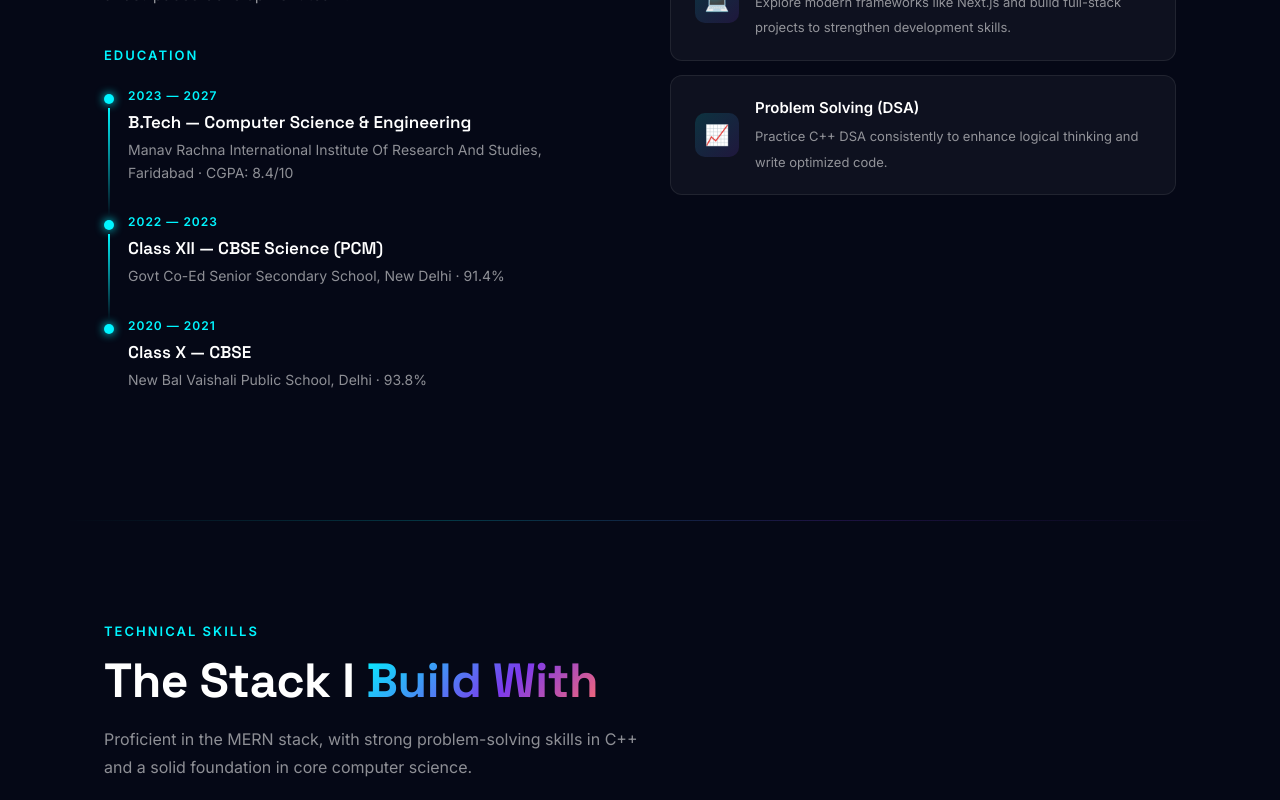
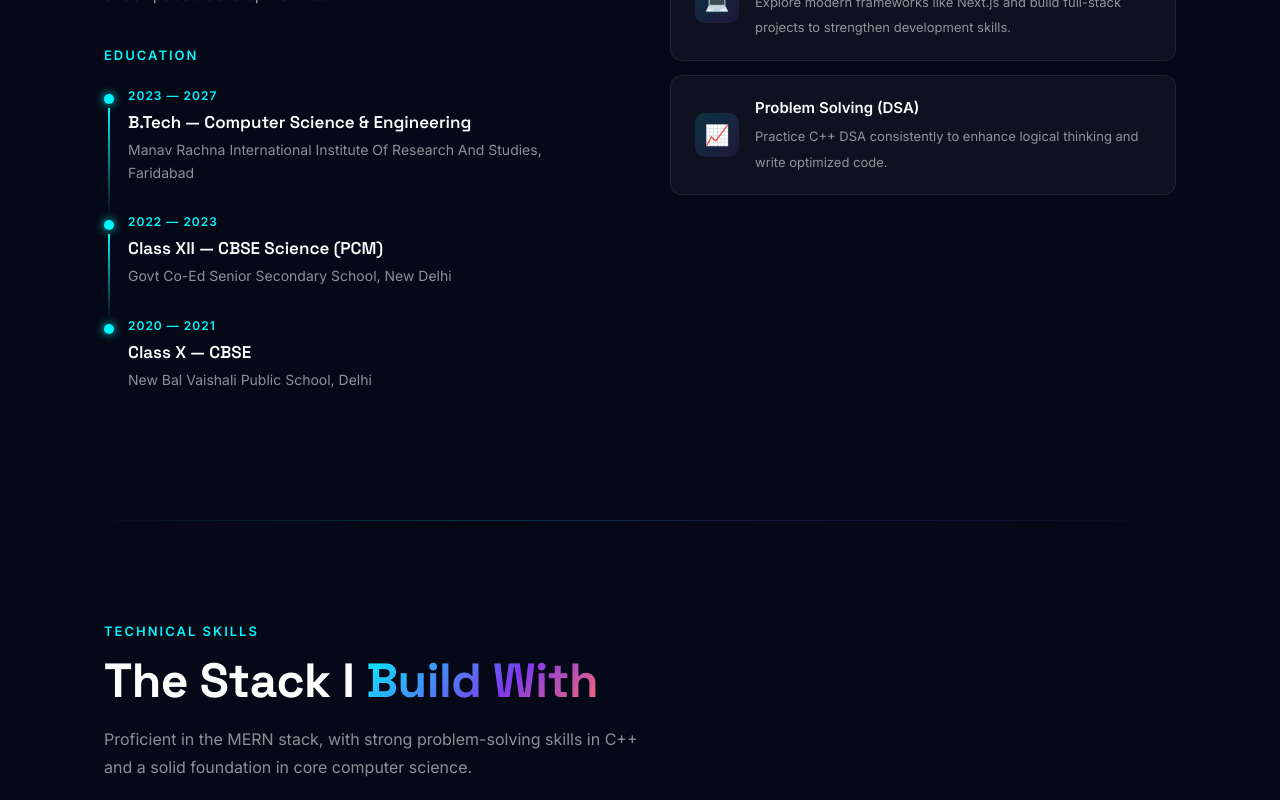
Before and after one commit to rakeshkumar-mandal/rakesh-mandal-portfolio, a React (Vite) app in the folder client/: page / in a window 1280 px wide. Shown: the part 1520-2320 px from the top of the page. Built offline with nearby package versions, Linux system fonts and the light colour scheme; no server answers.

Commit message:
fix project cards visibility

```diff
--- a/client/src/components/About.jsx
+++ b/client/src/components/About.jsx
@@ -13,9 +13,9 @@ export default function About() {
           <div className="edu-timeline" style={{ marginTop: 36 }}>
             <div className="section-label" style={{ marginBottom: 20 }}>Education</div>
             {[
-              { year: '2023 — 2027', degree: 'B.Tech — Computer Science & Engineering', school: 'Manav Rachna International Institute Of Research And Studies, Faridabad · CGPA: 8.4/10' },
-              { year: '2022 — 2023', degree: 'Class XII — CBSE Science (PCM)', school: 'Govt Co-Ed Senior Secondary School, New Delhi · 91.4%' },
-              { year: '2020 — 2021', degree: 'Class X — CBSE', school: 'New Bal Vaishali Public School, Delhi · 93.8%' },
+              { year: '2023 — 2027', degree: 'B.Tech — Computer Science & Engineering', school: 'Manav Rachna International Institute Of Research And Studies, Faridabad ' },
+              { year: '2022 — 2023', degree: 'Class XII — CBSE Science (PCM)', school: 'Govt Co-Ed Senior Secondary School, New Delhi ' },
+              { year: '2020 — 2021', degree: 'Class X — CBSE', school: 'New Bal Vaishali Public School, Delhi ' },
             ].map((e, i) => (
               <div className="edu-item" key={i}>
                 <div className="edu-year">{e.year}</div>
--- a/client/src/components/Projects.jsx
+++ b/client/src/components/Projects.jsx
@@ -108,7 +108,7 @@ export default function Projects() {
       ) : (
         <div className="proj-grid">
           {displayProjects.map((p, i) => (
-            <div className={`proj-card reveal${i % 3 === 1 ? ' reveal-delay1' : i % 3 === 2 ? ' reveal-delay2' : ''}`} key={p._id}>
+            <div className={`proj-card revealed${i % 3 === 1 ? ' reveal-delay1' : i % 3 === 2 ? ' reveal-delay2' : ''}`} key={p._id}>
               <div className="proj-img" style={{ background: p.gradient }}>
                 <div className="proj-img-inner">{p.emoji}</div>
                 {p.featured && <span className="proj-featured">{p.featuredLabel || 'Featured'}</span>}
```
